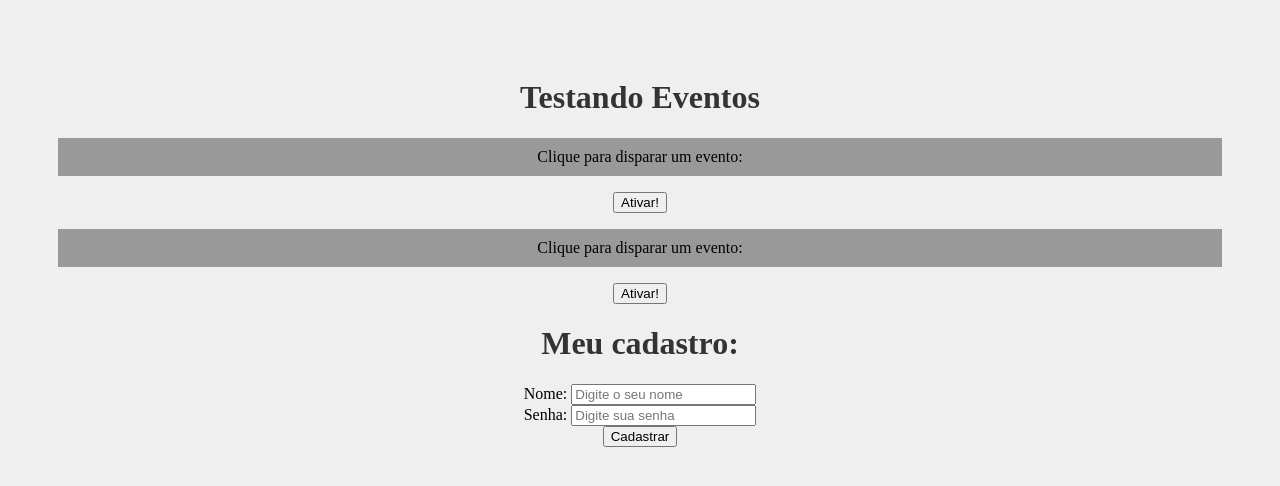
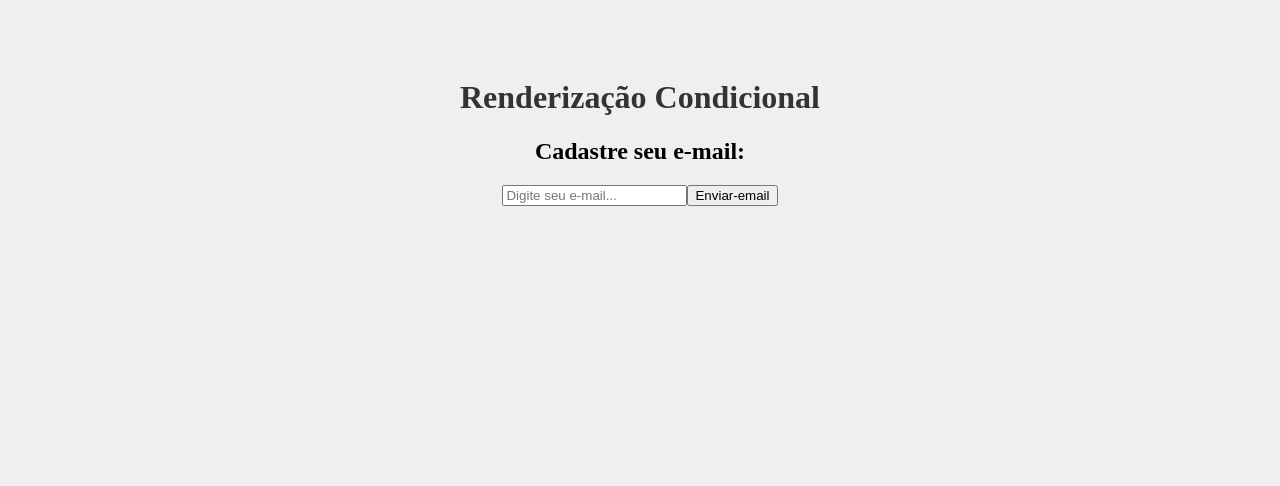
Before and after one commit to WolfParadox/React, a React (Create React App) app: page / in a window 1280 px wide. Shown: the top 486 px of the page. Built offline with nearby package versions, Linux system fonts and the light colour scheme.

Commit message:
aula 11 e 12

```diff
--- a/src/App.js
+++ b/src/App.js
@@ -1,6 +1,7 @@
 import './App.css'
-import Evento from './components/Evento'
-import Form from './components/Form'
+import Condicional from './components/Condicional';
+
+
 
 function App() {
 
@@ -9,10 +10,8 @@ const url = 'https://via.placeholder.com/150'
 const name = 'Maria'
   return (
     <div className="App">
-      <h1>Testando Eventos</h1>
-      <Evento numero ="1"/>
-      <Evento numero ="2"/>
-      <Form/>
+      <h1>Renderização Condicional</h1>
+      <Condicional/>
     </div>
   )
 }
--- /dev/null
+++ b/src/components/Condicional.js
@@ -0,0 +1,38 @@
+import {useState} from 'react'
+
+function Condicional(){
+
+    const [email, setEmail] = useState()
+    const[userEmail, setUserEmail] = useState()
+
+    function enviarEmail(e){
+    e.preventDefault()
+    setUserEmail(email)
+
+    }
+
+    function limparEmail(){
+    setUserEmail('')
+
+        }
+    return(
+        <div>
+            <h2>
+                Cadastre seu e-mail:
+            </h2>
+            <form>
+                <input type="email" placeholder='Digite seu e-mail...' onChange={(e) => setEmail(e.target.value)}/>
+            <button type='submit' onClick={enviarEmail} >Enviar-email</button>
+            {userEmail && (
+                <div>
+                    <p>O e-mail do usuario é: {userEmail}</p>
+
+                    <button onClick={limparEmail}>Limpar e-mail</button>
+                </div>
+            )}
+            </form>
+        </div>
+    )
+}
+
+export default Condicional
--- a/src/components/Evento.js
+++ b/src/components/Evento.js
@@ -1,12 +1,22 @@
+import Button from './evento/Button'
+
 function Evento({numero}){
 
    function meuEvento(){
-console.log(`Opa fui ativado! ${numero}`)
+console.log(`Ativando primeiro evento! `)
    }
+
+function segundoEvento(){
+    console.log("Ativando o segundo Evento")
+}
+
    return(
 <div>
     <p>Clique para disparar um evento:</p>
-    <button onClick={meuEvento}>Ativar!</button>
+    <Button event={meuEvento} text="Primeiro Evento"/>
+
+    <Button event={segundoEvento} text="Segundo Evento"/>
+
 </div>
     )
 }
--- /dev/null
+++ b/src/components/evento/Button.js
@@ -0,0 +1,7 @@
+function Button(props){
+    return <button onClick={props.event}>{props.text}</button>
+
+
+}
+
+export default Button
```
